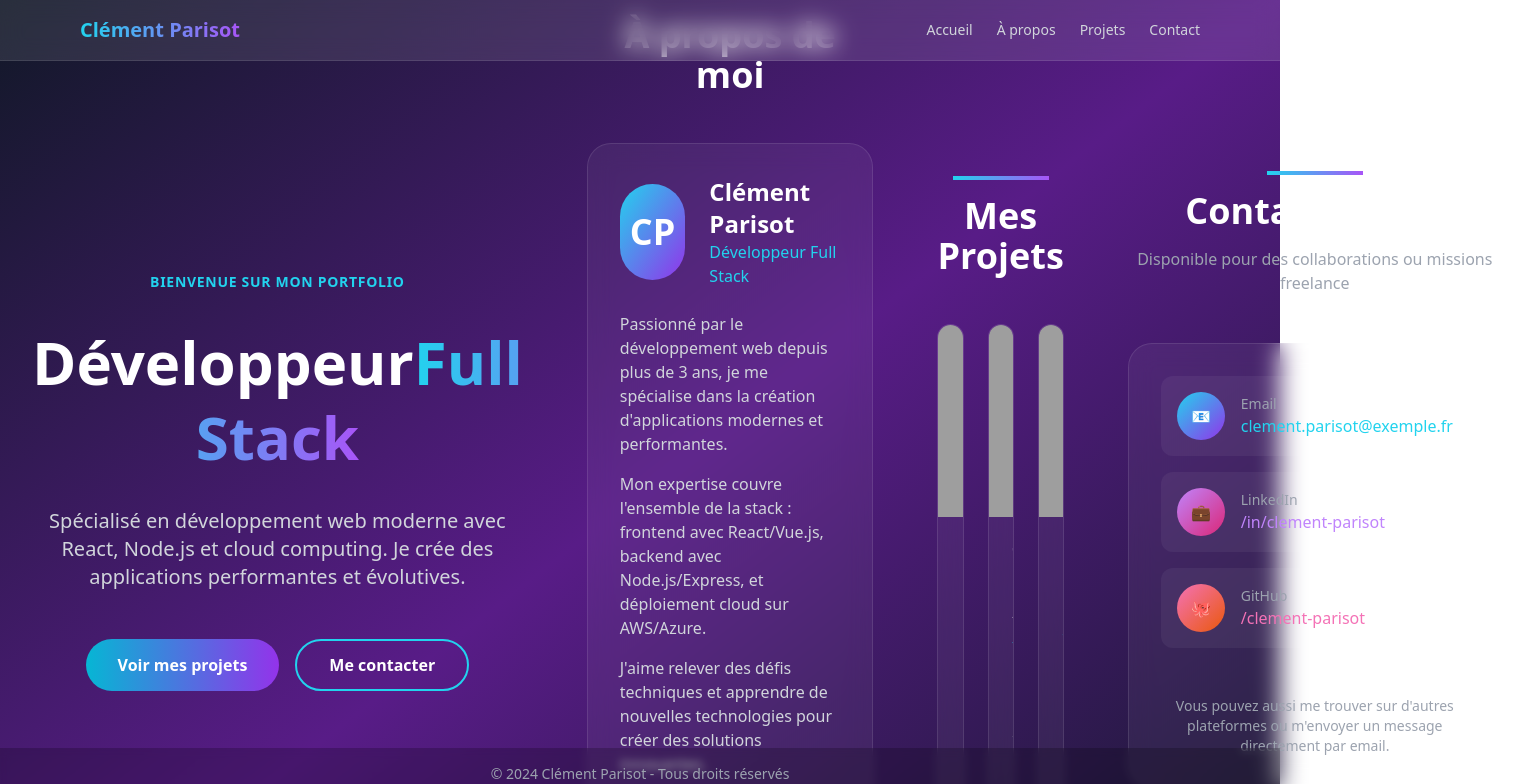
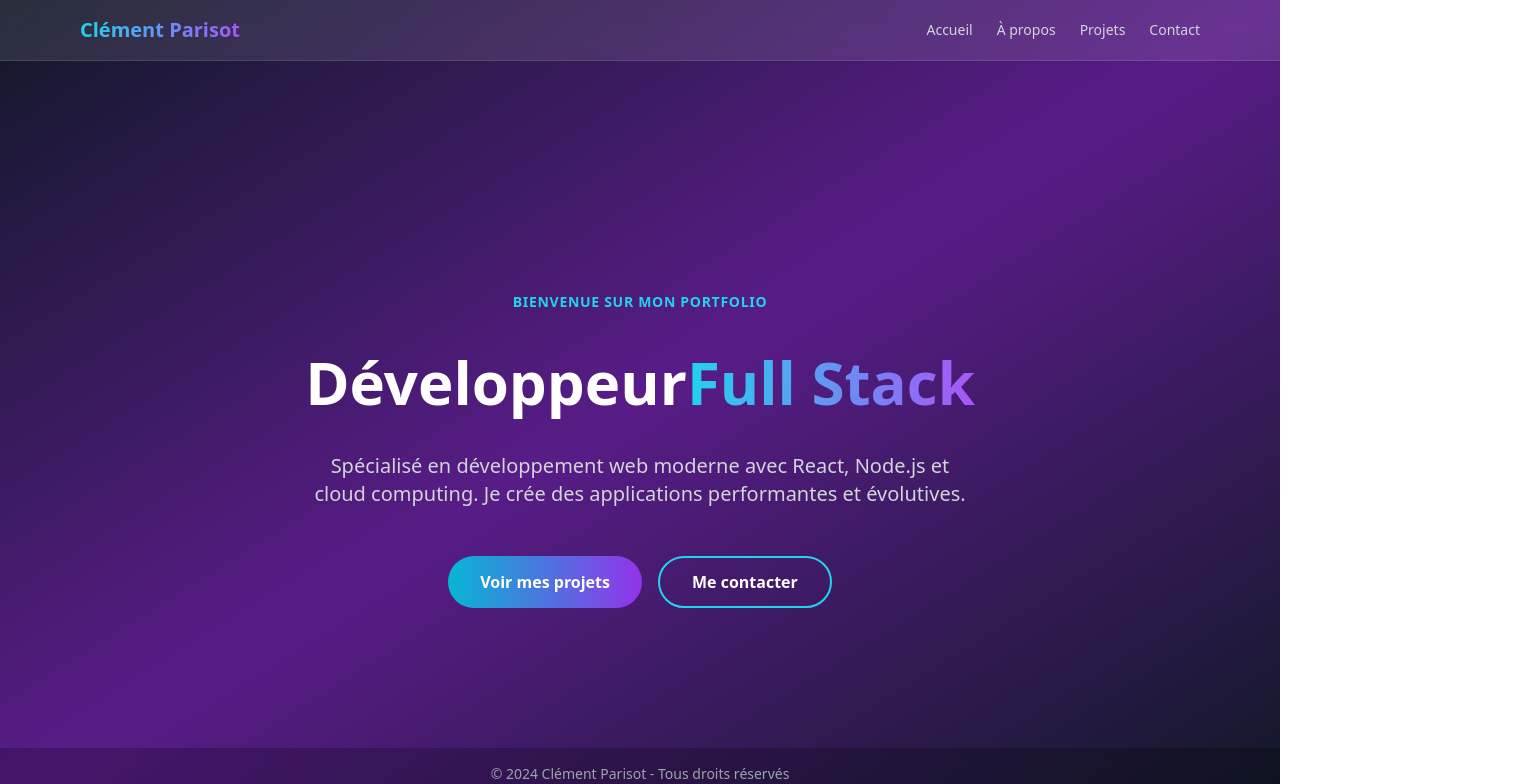
Before and after one commit to SuperKiment/portfolio-ia, a Next.js app in the folder portfolio/: page / in a window 1280 px wide. Shown: the top 784 px of the page, 1534 px wide, since content can reach past the window. Built offline with nearby package versions, Linux system fonts and the light colour scheme; grey boxes are pictures that could not be loaded.

Commit message:
new style + transitions

```diff
--- a/portfolio/app/components/HomeSection.js
+++ b/portfolio/app/components/HomeSection.js
@@ -1,6 +1,6 @@
 export default function Home({ setPage }) {
   return (
-    <section className="min-w-screen h-screen flex items-center justify-center px-8">
+    <section className="pt-24">
       <div className="max-w-4xl text-center space-y-8">
         <div className="inline-block">
           <span className="text-cyan-400 text-sm font-semibold tracking-wider uppercase">
--- a/portfolio/app/components/Layout.js
+++ b/portfolio/app/components/Layout.js
@@ -10,7 +10,7 @@ export default function Layout({ children }) {
   return (
     <html lang="fr">
       <body>
-        <div className="h-screen overflow-hidden bg-gray-900 text-gray-100 font-inter">
+        <div className="h-screen bg-gray-900 text-gray-100 font-inter">
           <Navbar setPage={setPage} />
           <div className="h-full pt-20 relative">
             <motion.div
--- a/portfolio/app/components/Portfolio.js
+++ b/portfolio/app/components/Portfolio.js
@@ -15,25 +15,20 @@ export default function Portfolio() {
     return (
         <div className="min-h-screen bg-gradient-to-br from-gray-900 via-purple-900 to-gray-900 text-white">
             <Navbar setPage={setPage} />
-            <div className="pt-20">
-                <div
-                    className="flex transition-transform duration-700 ease-out"
-                    style={{ transform: `translateX(-${page * 100}vw)` }}
-                >
+            <div>
+                <div className="h-screen overflow-hidden">
                     <motion.div
                         className="flex h-full"
                         animate={{ x: `-${page * 100}vw` }}
-                        transition={{
-                            ease: [0.4, 0.0, 0.2, 1], // cubic-bezier douce (équivalent easeInOut standard)
-                            duration: 0.9,
-                        }}
+                        transition={{ duration: 0.8, ease: 'easeInOut' }}
                     >
-                        <Home setPage={setPage} />
-                        <About setPage={setPage} />
-                        <ProjectsSection setPage={setPage} />
-                        <ContactSection setPage={setPage} />
+                        <section className="min-w-full h-full flex items-center justify-center"><Home /></section>
+                        <section className="min-w-full h-full flex items-center justify-center"><About /></section>
+                        <section className="min-w-full h-full flex items-center justify-center"><ProjectsSection /></section>
+                        <section className="min-w-full h-full flex items-center justify-center"><ContactSection /></section>
                     </motion.div>
                 </div>
+
             </div>
 
             <Footer />
```
